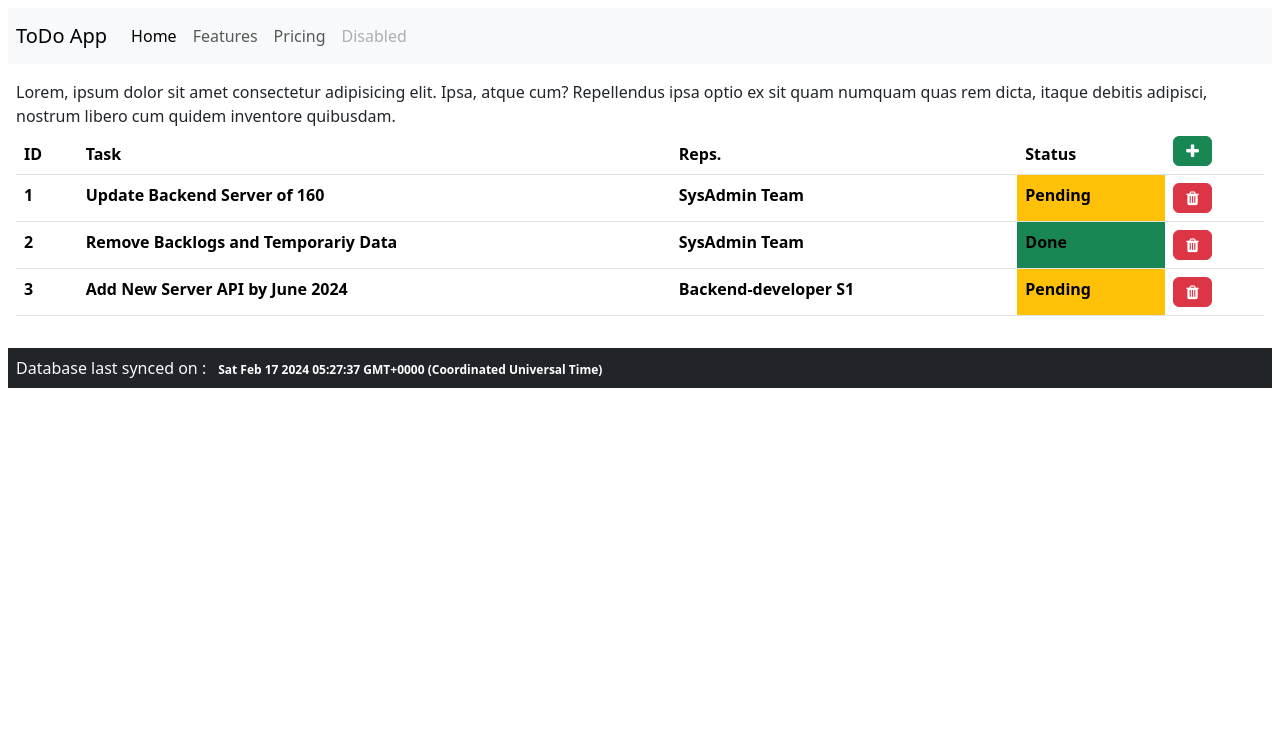
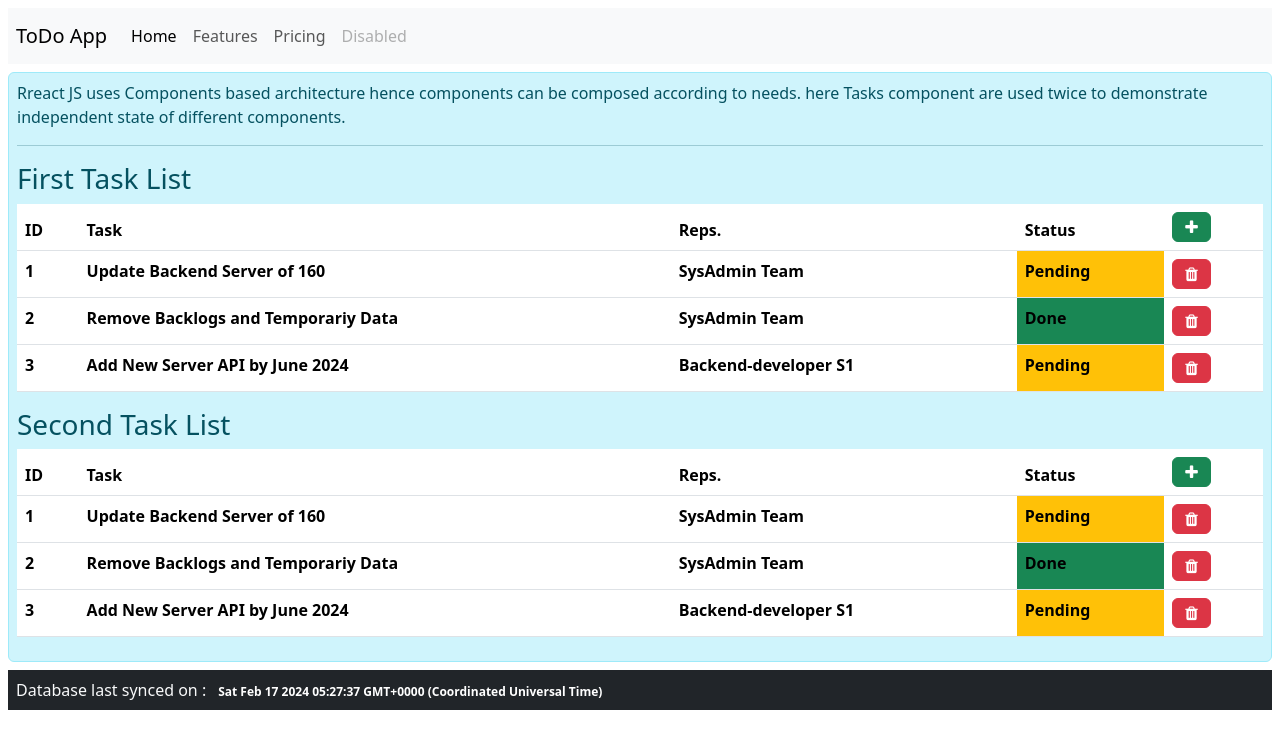
Before and after one commit to AlamSirji/Projects, a React (Create React App) app in the folder reactapp/: page / in a window 1280 px wide. Shown: the top 748 px of the page. Built offline with nearby package versions, Linux system fonts and the light colour scheme.

Commit message:
components composing

```diff
--- a/reactapp/src/components/App.jsx
+++ b/reactapp/src/components/App.jsx
@@ -1,67 +1,12 @@
 import React from "react";
 import { Component } from "react";
+import Tasks from "./Tasks";
 import "bootstrap/dist/css/bootstrap.css";
 import "font-awesome/css/font-awesome.css";
 export default class App extends Component {
   details = {
     name: "ToDo App",
   };
-
-  taskList = [
-    {
-      id: 1,
-      task: "Update Backend Server of 160",
-      reps: "SysAdmin Team",
-      status: "Pending",
-    },
-    {
-      id: 2,
-      task: "Remove Backlogs and Temporariy Data",
-      reps: "SysAdmin Team",
-      status: "Done",
-    },
-    {
-      id: 3,
-      task: "Add New Server API by June 2024",
-      reps: "Backend-developer S1",
-      status: "Pending",
-    },
-  ];
-
-  // cmnStyleObj = {
-  //   margin: 5,
-  //   padding: 5,
-  // };
-
-  state = {};
-
-  handlerDelete = (taskId) => {
-    // console.log(this.taskList.filter(this.checkTask(taskId)));
-    // needs better delete operation
-  };
-
-  // checkTask(taskId) {
-  //   return taskId;
-  // }
-
-  addTask = () => {
-    this.setState({
-      taskList: this.taskList.push({
-        id: Math.floor(Math.random() * 10000),
-        task: prompt("enter the task", "some random task ..."),
-        reps: prompt("reps name : ", "some random reps."),
-        status: "Pending",
-      }),
-    });
-  };
-
-  getStatusClass(status) {
-    if (status == "Done") {
-      return "bg-success";
-    } else {
-      return "bg-warning";
-    }
-  }
 
   render() {
     return (
@@ -100,48 +45,15 @@ export default class App extends Component {
             </div>
           </nav>
         </header>
-        <main className="m-2 p-2">
-          Lorem, ipsum dolor sit amet consectetur adipisicing elit. Ipsa, atque
-          cum? Repellendus ipsa optio ex sit quam numquam quas rem dicta, itaque
-          debitis adipisci, nostrum libero cum quidem inventore quibusdam.
-          <table className="table">
-            <thead>
-              <tr>
-                <th scope="col">ID</th>
-                <th scope="col">Task</th>
-                <th scope="col">Reps.</th>
-                <th scope="col">Status</th>
-                <th scope="col">
-                  <i
-                    title="Add New Task"
-                    className="fa fa-plus btn btn-success"
-                    onClick={this.addTask}
-                  ></i>
-                </th>
-              </tr>
-            </thead>
-            <tbody>
-              {this.taskList.map((task) => (
-                <tr key={task.id}>
-                  <th>{task.id}</th>
-                  <th>{task.task}</th>
-                  <th>{task.reps}</th>
-                  <th className={this.getStatusClass(task.status)}>
-                    {task.status}
-                  </th>
-                  <th>
-                    <i
-                      title="Delete this task"
-                      className="fa fa-trash btn btn-danger"
-                      onClick={() => {
-                        this.handlerDelete(task.id);
-                      }}
-                    ></i>
-                  </th>
-                </tr>
-              ))}
-            </tbody>
-          </table>
+        <main className="m-2 p-2 alert alert-info">
+          Rreact JS uses Components based architecture hence components can be
+          composed according to needs. here Tasks component are used twice to
+          demonstrate independent state of different components.
+          <hr />
+          <h3>First Task List</h3>
+          <Tasks />
+          <h3>Second Task List</h3>
+          <Tasks />
         </main>
         <footer className="bg-dark text-light m-2 p-2">
           Database last synced on : <span className="badge">{Date()}</span>
--- /dev/null
+++ b/reactapp/src/components/Tasks.jsx
@@ -0,0 +1,98 @@
+import React from "react";
+import { Component } from "react";
+export default class Tasks extends Component {
+  render() {
+    return (
+      <React.Fragment>
+        <table className="table">
+          <thead>
+            <tr>
+              <th scope="col">ID</th>
+              <th scope="col">Task</th>
+              <th scope="col">Reps.</th>
+              <th scope="col">Status</th>
+              <th scope="col">
+                <i
+                  title="Add New Task"
+                  className="fa fa-plus btn btn-success"
+                  onClick={this.addTask}
+                ></i>
+              </th>
+            </tr>
+          </thead>
+          <tbody>
+            {this.taskList.map((task) => (
+              <tr key={task.id}>
+                <th>{task.id}</th>
+                <th>{task.task}</th>
+                <th>{task.reps}</th>
+                <th className={this.getStatusClass(task.status)}>
+                  {task.status}
+                </th>
+                <th>
+                  <i
+                    title="Delete this task"
+                    className="fa fa-trash btn btn-danger"
+                    onClick={() => {
+                      this.handlerDelete(task.id);
+                    }}
+                  ></i>
+                </th>
+              </tr>
+            ))}
+          </tbody>
+        </table>
+      </React.Fragment>
+    );
+  }
+
+  taskList = [
+    {
+      id: 1,
+      task: "Update Backend Server of 160",
+      reps: "SysAdmin Team",
+      status: "Pending",
+    },
+    {
+      id: 2,
+      task: "Remove Backlogs and Temporariy Data",
+      reps: "SysAdmin Team",
+      status: "Done",
+    },
+    {
+      id: 3,
+      task: "Add New Server API by June 2024",
+      reps: "Backend-developer S1",
+      status: "Pending",
+    },
+  ];
+
+  handlerDelete = (taskId) => {
+    alert("under development");
+    // console.log(this.taskList.filter(this.checkTask(taskId)));
+    // needs better delete operation
+  };
+
+  // checkTask(taskId) {
+  //   return taskId;
+  // }
+
+  addTask = () => {
+    this.setState({
+      taskList: this.taskList.push({
+        id: Math.floor(Math.random() * 10000),
+        task: prompt("enter the task", "some random task ..."),
+        reps: prompt("reps name : ", "some random reps."),
+        status: "Pending",
+      }),
+    });
+  };
+
+  getStatusClass(status) {
+    if (status == "Done") {
+      return "bg-success";
+    } else {
+      return "bg-warning";
+    }
+  }
+}
```
